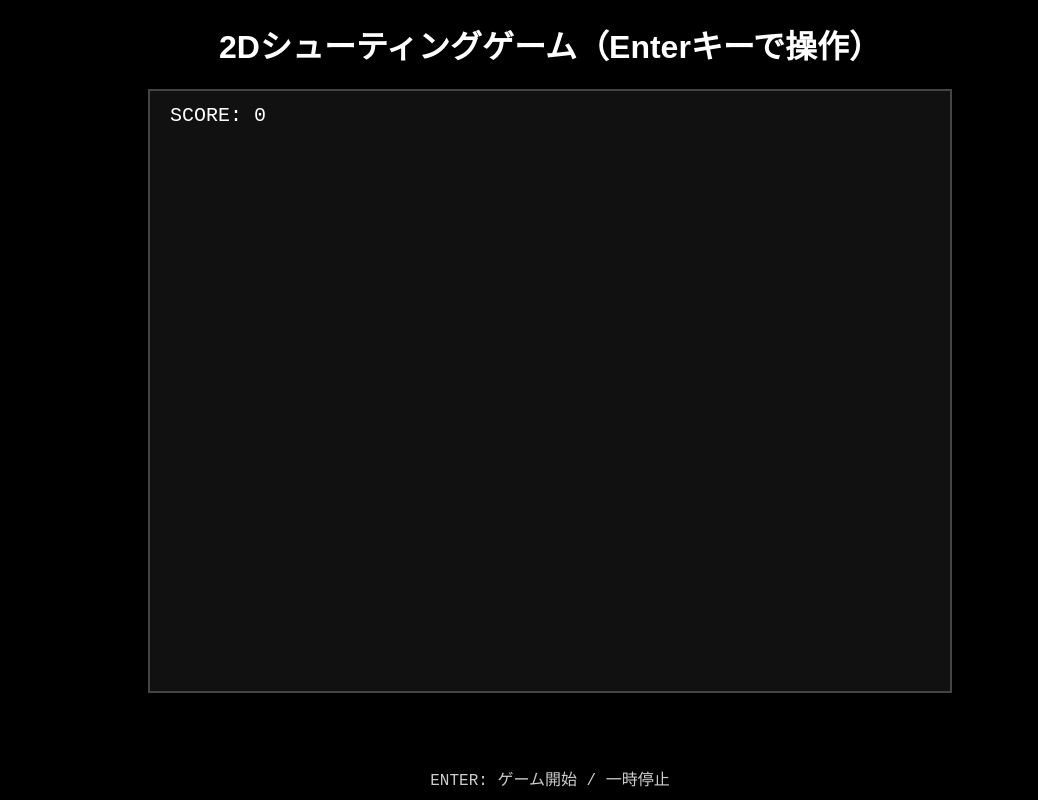
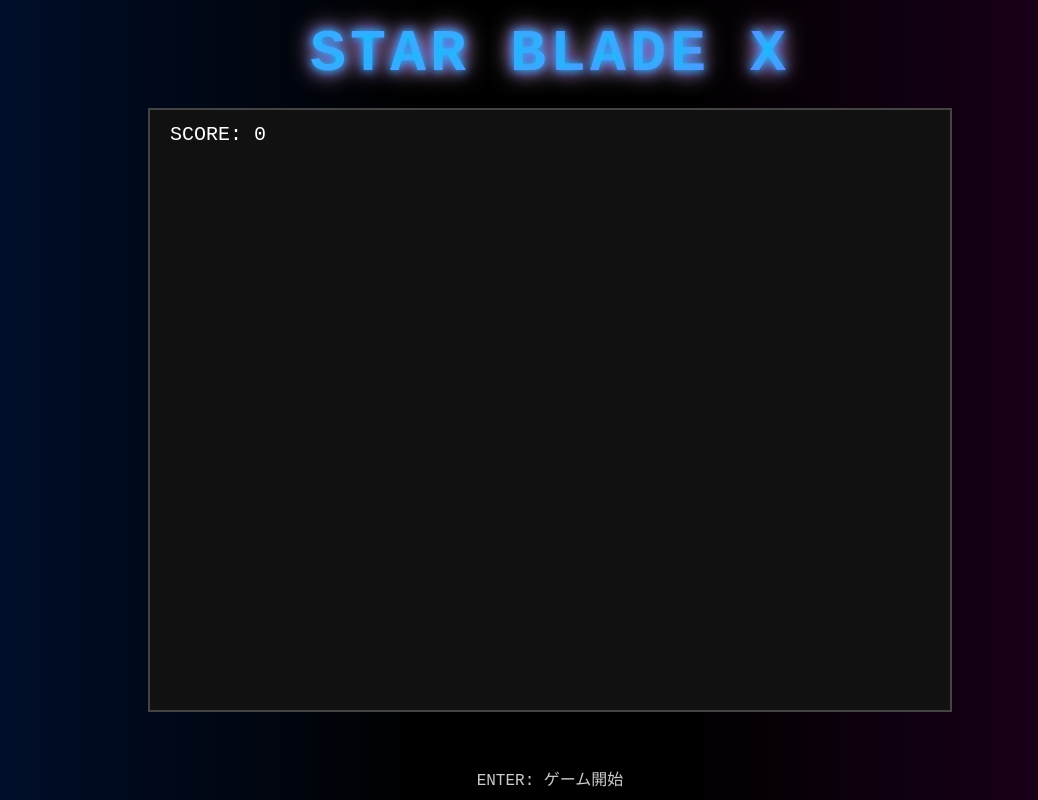
Before and after one commit to yamada-tarou2525/BigSky, a plain HTML site: page index.html in a window 1280 px wide. Shown: the whole page, without its empty margins (90-1128 px from the left). Drawn offline with Linux system fonts and the light colour scheme.

Commit message:
Update index.html

```diff
--- a/index.html
+++ b/index.html
@@ -2,16 +2,24 @@
 <html lang="ja">
 <head>
 <meta charset="UTF-8" />
-<title>2Dシューティングゲーム（Enterキー版）</title>
+<title>STAR BLADE X</title>
 <style>
-  body {
-    background: #000;
-    color: #fff;
-    font-family: sans-serif;
-    text-align: center;
-    margin: 0; padding: 0;
-    user-select: none;
-  }
+ body {
+  margin: 0;
+  padding: 0;
+  font-family: sans-serif;
+  text-align: center;
+  user-select: none;
+  color: #fff;
+
+  /* 両端に宇宙の色合いを寄せるグラデーション */
+  background: linear-gradient(to right,
+              #001133 0%,    /* 左端: 青みの暗い宇宙色 */
+              #000000 40%,   /* 中央付近: 黒で暗闇を強調 */
+              #000000 60%,   /* 中央付近: 黒を維持 */
+              #220022 100%   /* 右端: 紫がかった宇宙色 */
+            );
+}
   canvas {
     background: #111;
     display: block;
@@ -28,13 +36,32 @@
     font-size: 16px;
     color: #ccc;
   }
+  h1 {
+  font-family: monospace, sans-serif; /* 標準フォントで未来的に */
+  font-size: 60px;
+
+  /* 宇宙の色合いのグラデーション文字 */
+  background: linear-gradient(to right, #00ccff, #9933ff);
+  -webkit-background-clip: text;
+  -webkit-text-fill-color: transparent;
+
+  /* 光のにじみで宇宙感アップ */
+  text-shadow:
+    0 0 8px #00ccff,
+    0 0 16px #9933ff,
+    0 0 24px #ffffff;
+
+  margin: 20px 0;
+  letter-spacing: 4px; /* 文字間を広げてスペース感 */
+}
+
 </style>
 </head>
 <body>
-<h1>2Dシューティングゲーム（Enterキーで操作）</h1>
+<h1>STAR BLADE X</h1>
 <canvas id="gameCanvas" width="800" height="600"></canvas>
 <div id="info">
-  ENTER: ゲーム開始 / 一時停止<br>
+  ENTER: ゲーム開始<br>
 
 </div>
 
```
